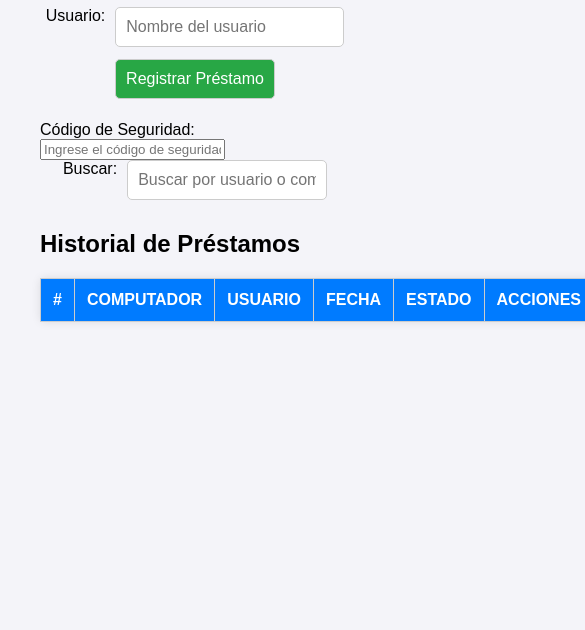
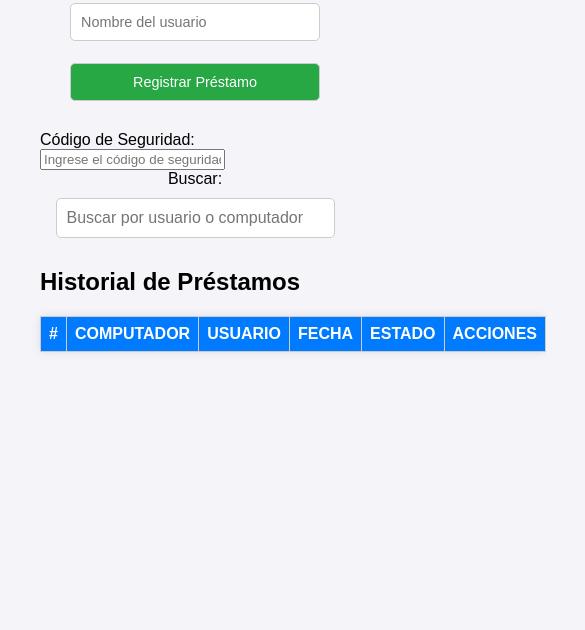
Before and after one commit to katbl23/hcolegio, a website: page public/index.html in a window 390 px wide. Shown: the part 214-844 px from the top of the page, 585 px wide, since content can reach past the window. Drawn offline with Linux system fonts and the light colour scheme; no server answers.

Commit message:
Funcionalidad y estetica

```diff
--- a/public/script.js
+++ b/public/script.js
@@ -22,9 +22,7 @@ async function returnLoan(loanId) {
 
   if (!securityCode) {
     // Mostrar mensaje de advertencia
-    const errorMessage = document.getElementById("error-message");
-    errorMessage.style.display = "block";
-    errorMessage.innerText = "Por favor, ingrese el código de seguridad";
+    alert('Código de seguridad incorrecto');
     return; // No continuar si el código está vacío
   }
 
--- a/public/style.css
+++ b/public/style.css
@@ -124,3 +124,65 @@ body {
   tbody tr {
     animation: fadeIn 0.5s ease-in;
   }
+
+  /* Para pantallas medianas y más pequeñas (Tabletas, teléfonos) */
+@media (max-width: 768px) {
+  /* Ajustar la disposición del formulario */
+  .form-container {
+      flex-direction: column;
+      align-items: center;
+  }
+
+  .form-container input, .form-container button, .search-container input {
+      width: 100%;
+      max-width: 300px;
+      margin-bottom: 10px;
+  }
+
+  .search-container {
+      text-align: center;
+  }
+
+  /* Hacer que la tabla se ajuste bien en pantallas pequeñas */
+  table {
+      font-size: 0.9rem;
+      overflow-x: auto;
+  }
+
+  th, td {
+      padding: 8px;
+  }
+}
+
+/* Para pantallas muy pequeñas (Teléfonos pequeños) */
+@media (max-width: 480px) {
+  h1 {
+      font-size: 1.5em;
+  }
+
+  /* Mejorar la accesibilidad en botones */
+  button {
+      font-size: 0.8rem;
+      padding: 10px;
+  }
+
+  /* Ajustar la búsqueda y el formulario */
+  .search-container input {
+      width: 90%;
+  }
+
+  .form-container input, .form-container button {
+      font-size: 0.9rem;
+      width: 90%;
+      max-width: 250px;
+  }
+
+  /* Mejorar la tabla */
+  table {
+      font-size: 0.8rem;
+  }
+
+  td {
+      font-size: 0.9rem;
+  }
+}
```
